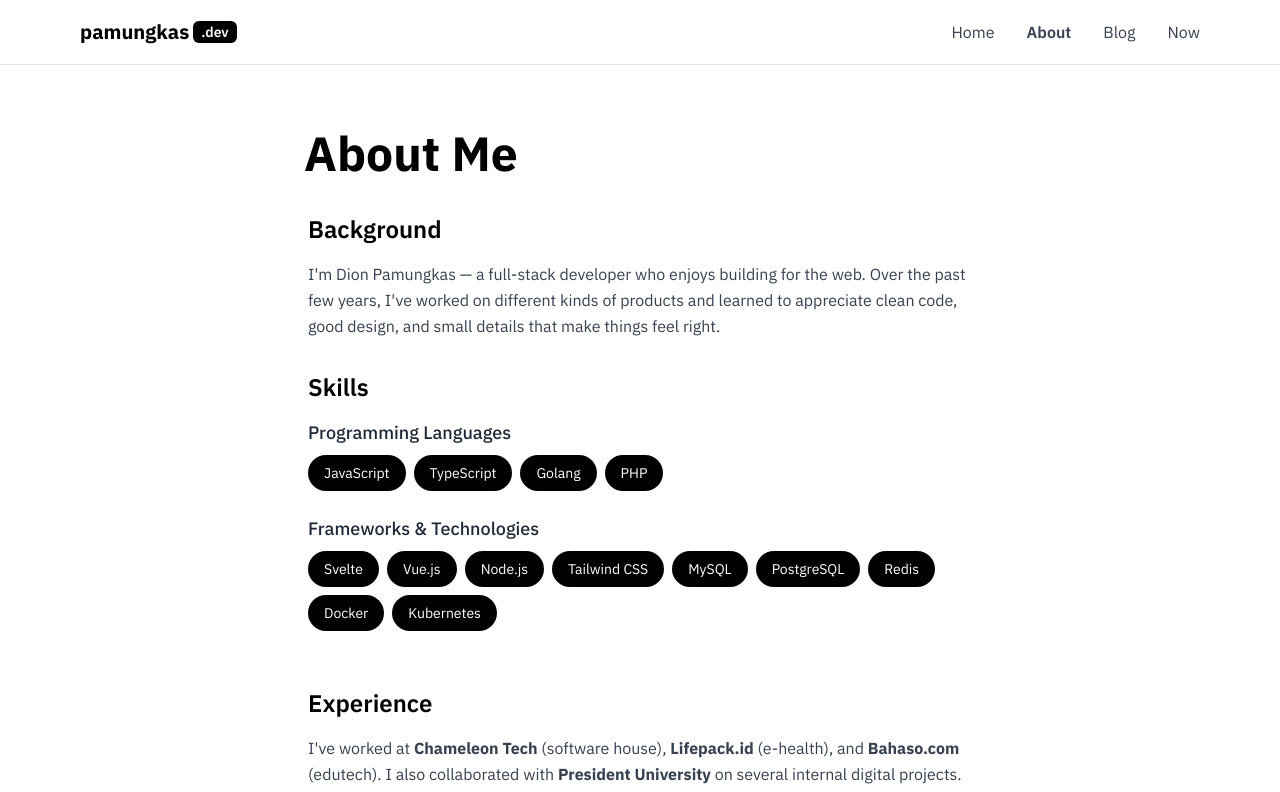
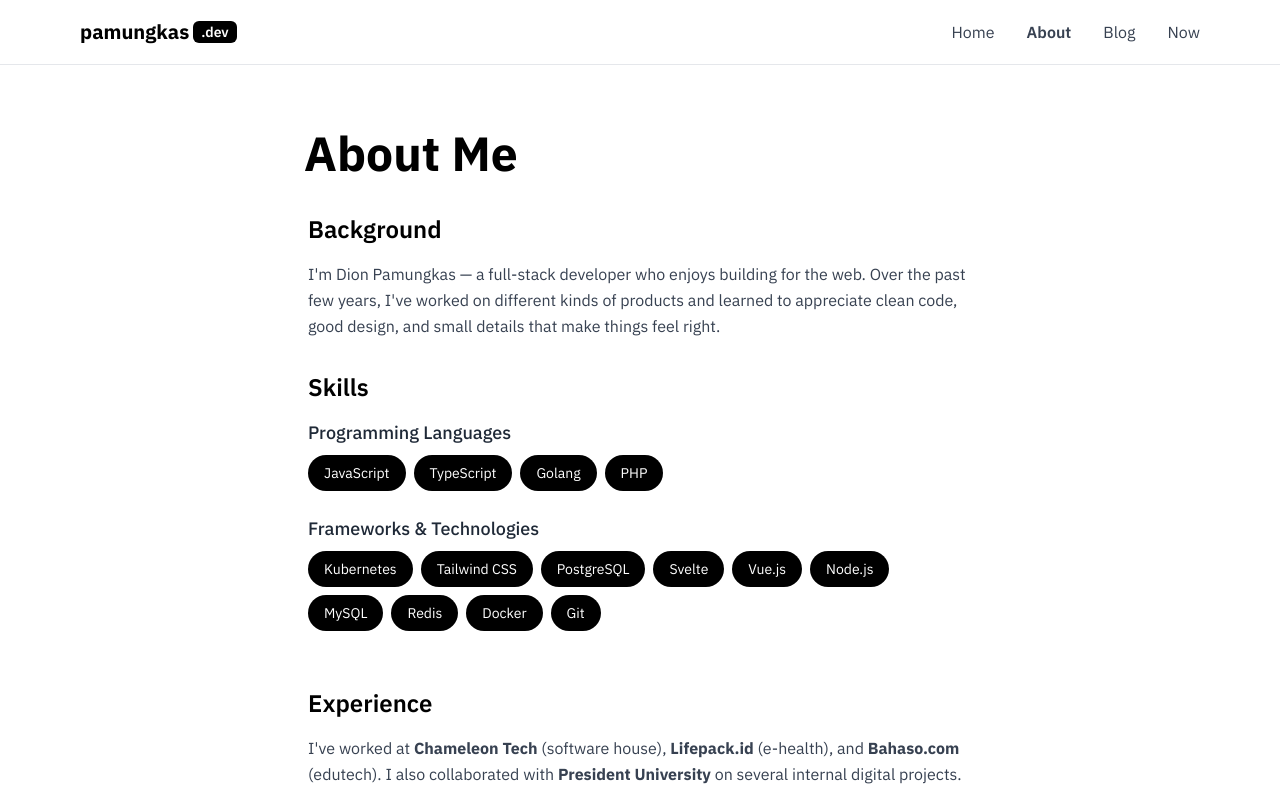
Before and after one commit to dionarya23/pamungkas.dev, a SvelteKit app: page /about in a window 1280 px wide. Shown: the top 792 px of the page. Built offline with nearby package versions, Linux system fonts and the light colour scheme.

Commit message:
Re-ordering skills

```diff
--- a/src/routes/about/+page.svelte
+++ b/src/routes/about/+page.svelte
@@ -37,15 +37,17 @@
   <div class="mb-6">
     <h3 class="text-lg font-medium mb-2 text-gray-800">Frameworks & Technologies</h3>
     <div class="flex flex-wrap gap-2">
+      <span class="px-4 py-2 bg-black text-white rounded-full text-sm">Kubernetes</span>
+      <span class="px-4 py-2 bg-black text-white rounded-full text-sm">Tailwind CSS</span>
+      <span class="px-4 py-2 bg-black text-white rounded-full text-sm">PostgreSQL</span>
       <span class="px-4 py-2 bg-black text-white rounded-full text-sm">Svelte</span>
       <span class="px-4 py-2 bg-black text-white rounded-full text-sm">Vue.js</span>
       <span class="px-4 py-2 bg-black text-white rounded-full text-sm">Node.js</span>
-      <span class="px-4 py-2 bg-black text-white rounded-full text-sm">Tailwind CSS</span>
       <span class="px-4 py-2 bg-black text-white rounded-full text-sm">MySQL</span>
-      <span class="px-4 py-2 bg-black text-white rounded-full text-sm">PostgreSQL</span>
       <span class="px-4 py-2 bg-black text-white rounded-full text-sm">Redis</span>
       <span class="px-4 py-2 bg-black text-white rounded-full text-sm">Docker</span>
-      <span class="px-4 py-2 bg-black text-white rounded-full text-sm">Kubernetes</span>
+      <span class="px-4 py-2 bg-black text-white rounded-full text-sm">Git</span>
+
     </div>
   </div>
 
```
